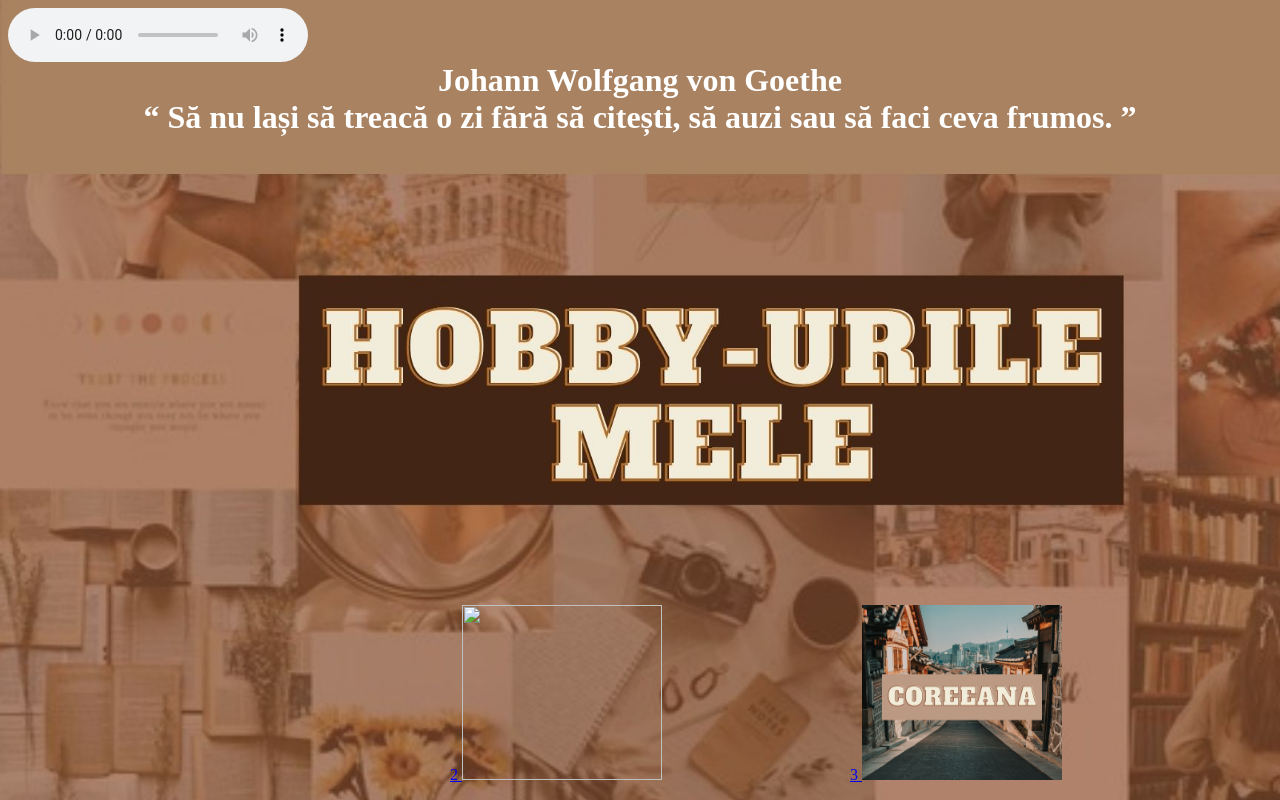
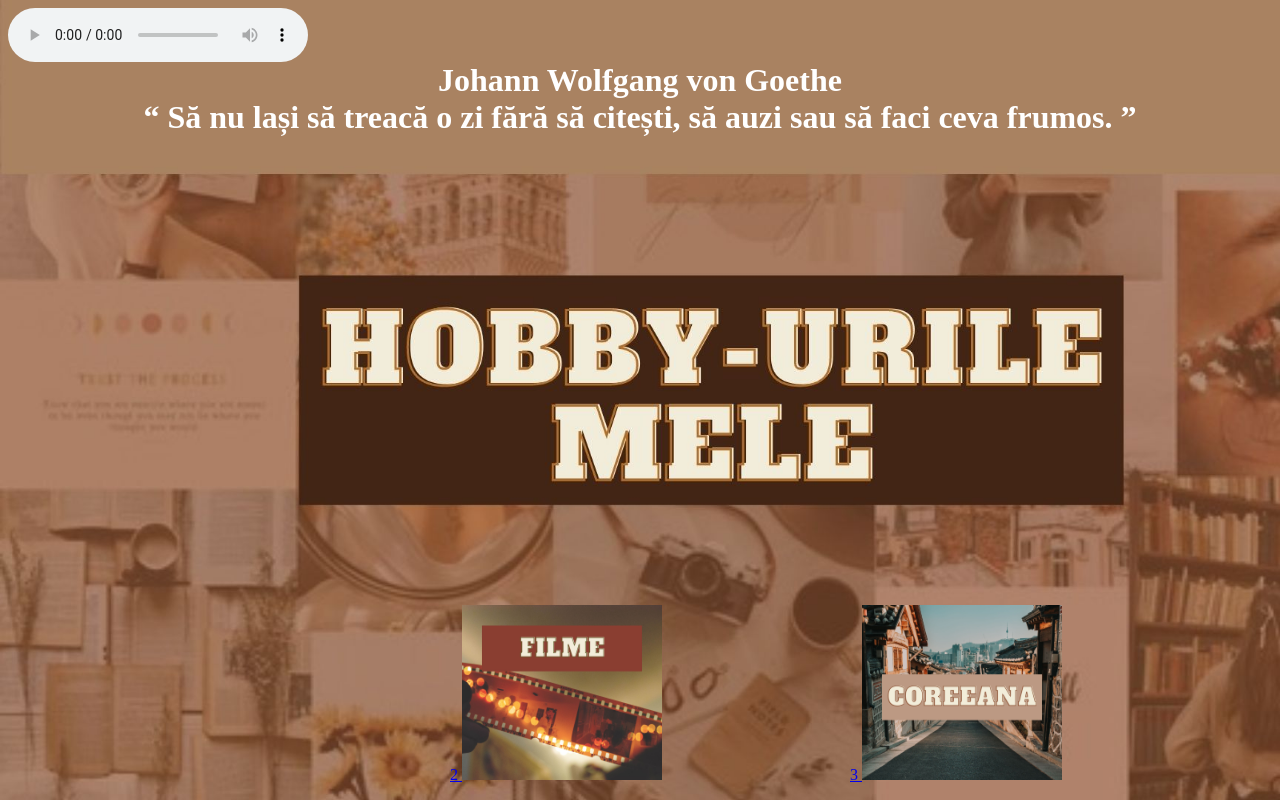
Before and after one commit to Amene122/TopalaAnaMaria, a plain HTML site: page Info123.html in a window 1280 px wide. Drawn offline with Linux system fonts and the light colour scheme.

Commit message:
Update Info123.html

```diff
--- a/Info123.html
+++ b/Info123.html
@@ -28,7 +28,7 @@ body {
 
 <p style=" position: absolute; bottom: 0; left: 450;">
 <a href="Filme1.html" target="_blank">2
-<img src="filme.jpg."  style="width:200px;height:175px;">
+<img src="filme.jpg"  style="width:200px;height:175px;">
 </a></p>
 
 <p style=" position: absolute; bottom: 0; left: 850;">
```
